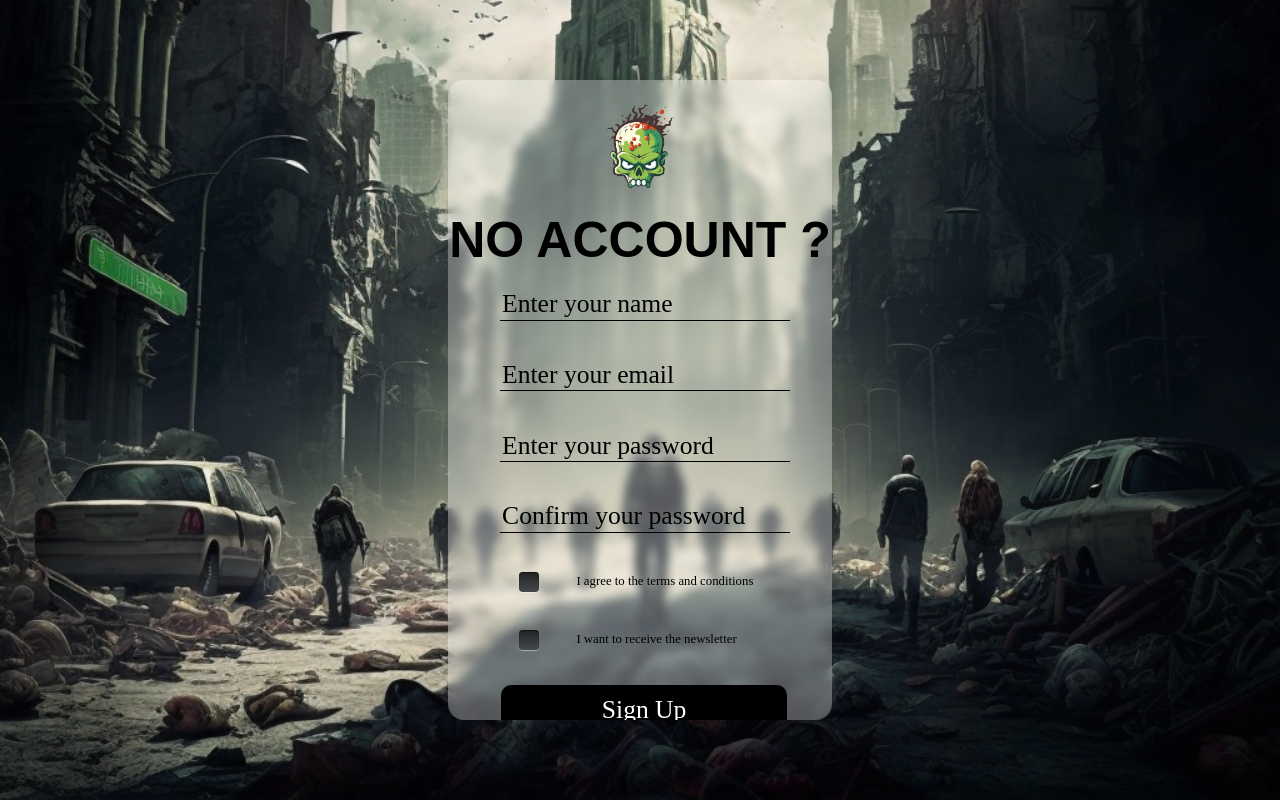
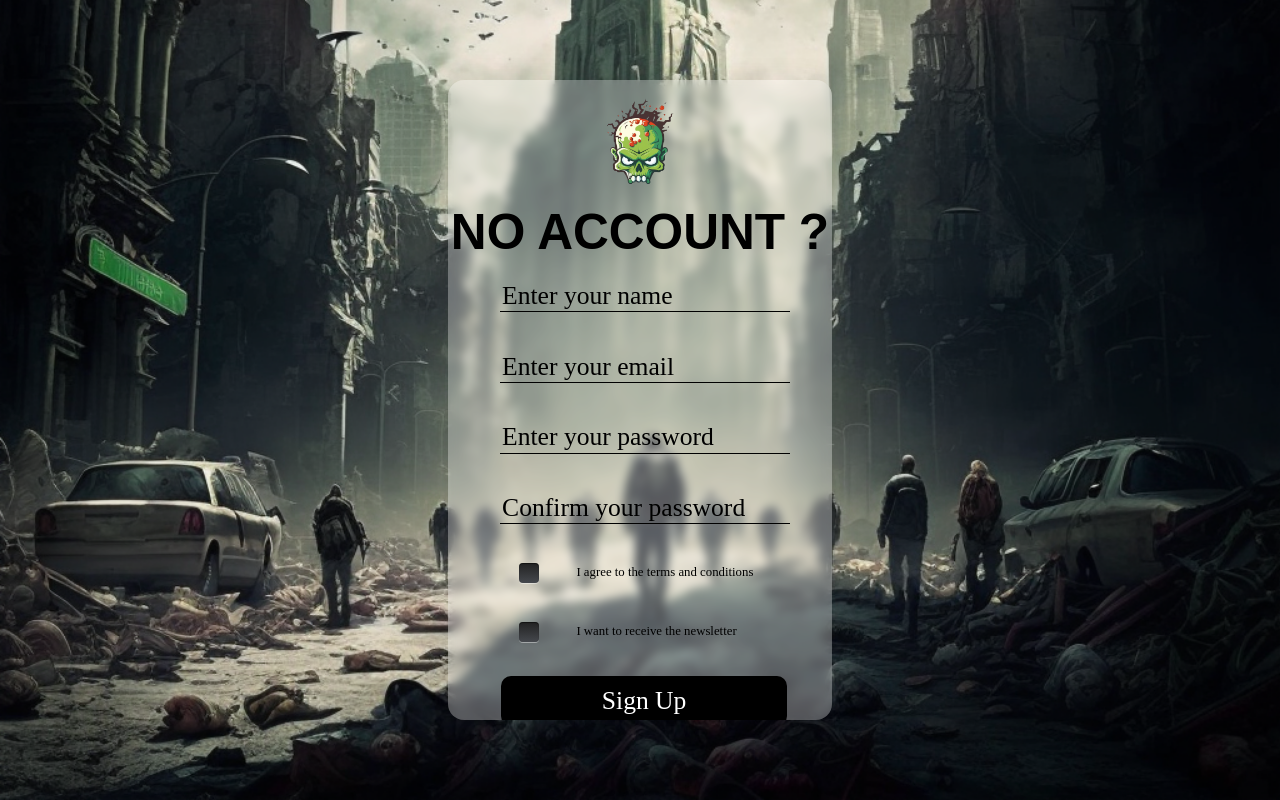
Before and after one commit to Aaxtrox/sign-up-form, a plain HTML site: page index.html in a window 1280 px wide. Drawn offline with Linux system fonts and the light colour scheme; a web font is replaced by a local one.

Commit message:
comments & margins fixed

```diff
--- a/css/styles.css
+++ b/css/styles.css
@@ -1,5 +1,6 @@
 @import url('https://fonts.googleapis.com/css2?family=Gidugu&family=Josefin+Sans:wght@700&display=swap');
 
+/* main */
 main {
     position: relative;
     width: 100vw;
@@ -29,6 +30,7 @@ main > * {
     overflow: auto;
 }
 
+/* scrollbar */
 ::-webkit-scrollbar-track {
 	-webkit-box-shadow: inset 0 0 6px rgba(0,0,0,0.3);
 	background-color: 255, 255, 255, 0.3;
@@ -44,18 +46,21 @@ main > * {
 	background-color: #555;
 }
 
+/* logo */
 img {
-    margin: 20px;
+    margin: 2vh;
     width: 19%;
     height: auto;
 }
 
+/* heading */
 h1 {
     font-family: 'Gidugu', sans-serif;
-    font-size: 50px;
+    font-size: 3.1rem;
     margin: 0;
 }
 
+/* form */
 input {
     width: 90%;
     height: auto;
@@ -72,6 +77,7 @@ input::placeholder {
     color: rgb(0, 0, 0);
 }
 
+/* checkbox */
 p {
     font-size: 0.8rem;
     width: 70%;
@@ -136,6 +142,7 @@ p {
     opacity: 1;
 }
 
+/* button */
 button {
     width: 90%;
     height: auto;
@@ -201,6 +208,7 @@ a{
     color: #fff;
 }
 
+/* mobile responsive */
 @media screen and (max-width: 1500px) {
     main > * {
         width: 30vw;
```
Also changed, not shown: index.html (+7 -0 lines).
